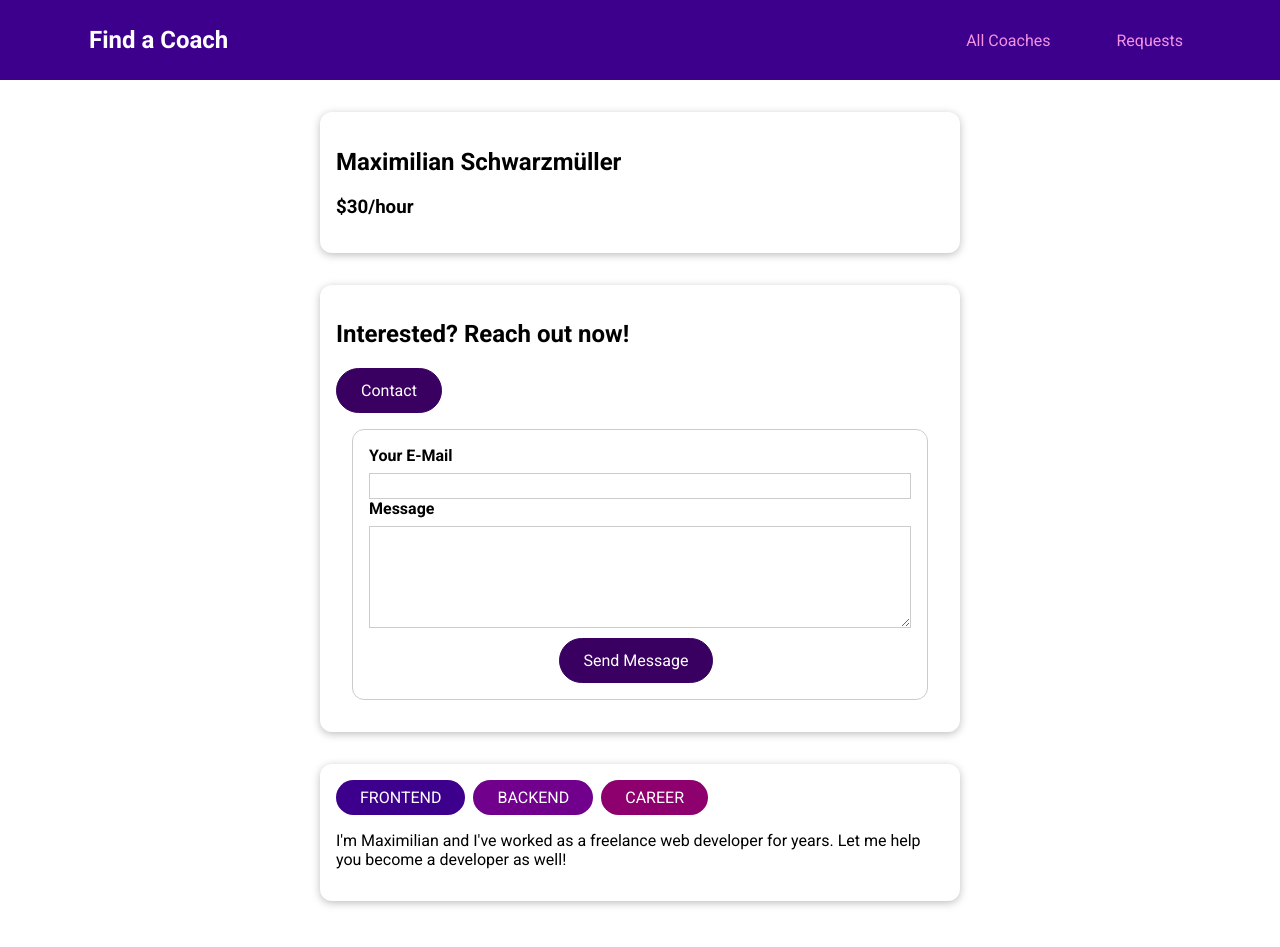
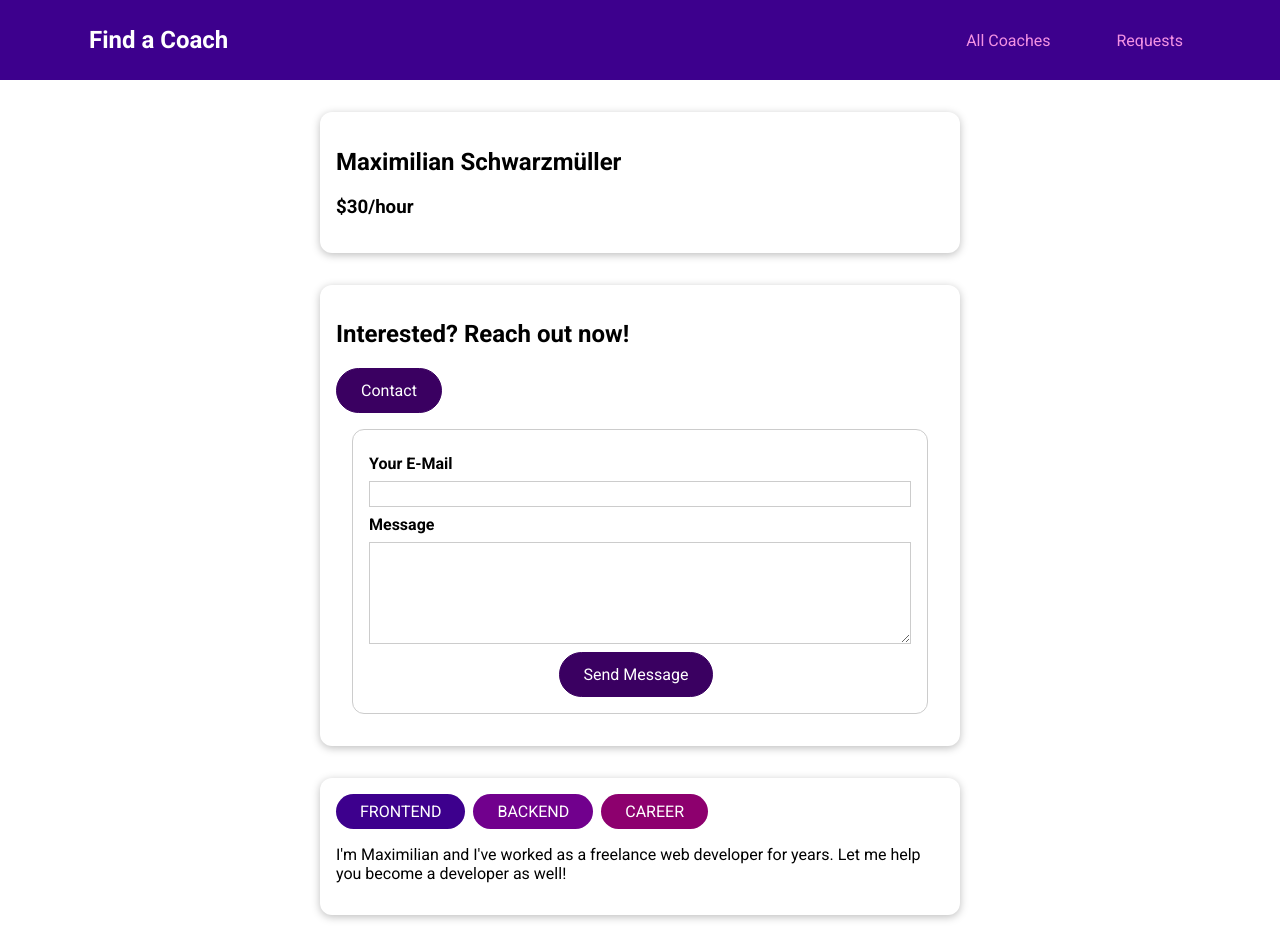
Before and after one commit to gsantikian/vue-tut-find-a-coach, a Vue app: page /coaches/c1/contact in a window 1280 px wide. Built offline with nearby package versions, Linux system fonts and the light colour scheme.

Commit message:
fix class name

```diff
--- a/src/pages/requests/ContactCoach.vue
+++ b/src/pages/requests/ContactCoach.vue
@@ -1,10 +1,10 @@
 <template>
   <form @submit.prevent="submitForm">
-    <div class="formo-control">
+    <div class="form-control">
       <label for="email">Your E-Mail</label>
       <input type="email" id="email" v-model.trim="email" />
     </div>
-    <div class="formo-control">
+    <div class="form-control">
       <label for="message">Message</label>
       <textarea id="message" rows="5" v-model.trim="message"></textarea>
     </div>
@@ -91,7 +91,6 @@ textarea:focus {
 }
 
 .actions {
-  margin-top: 10px;
   text-align: center;
 }
 </style>
```
